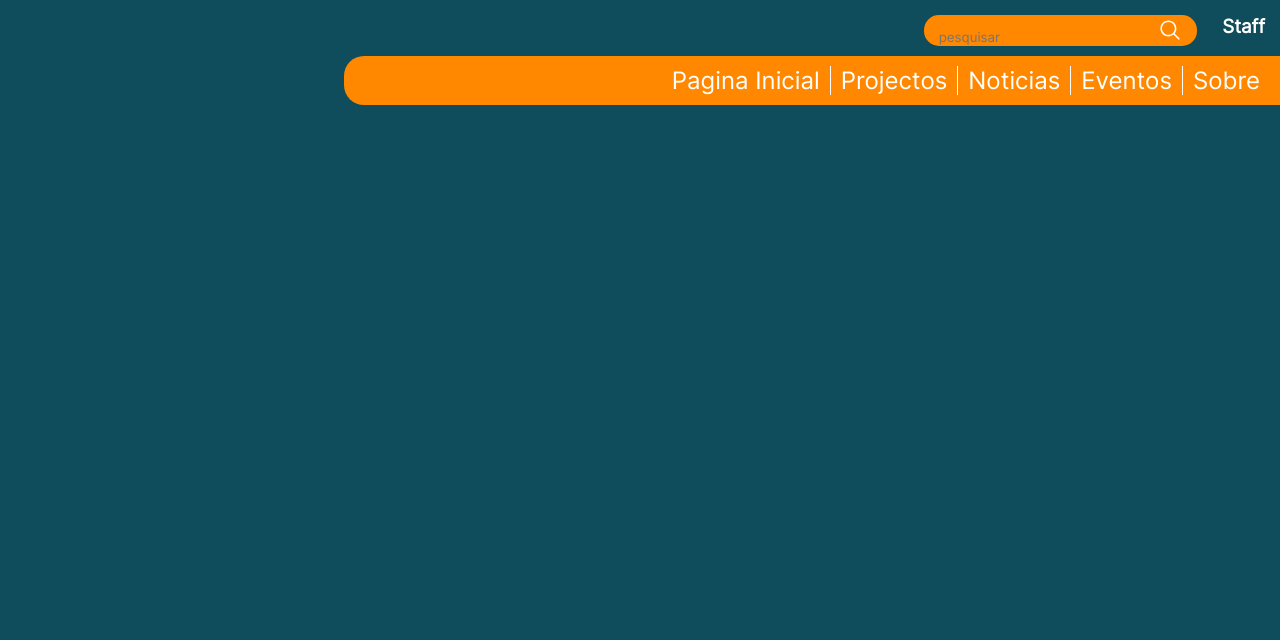
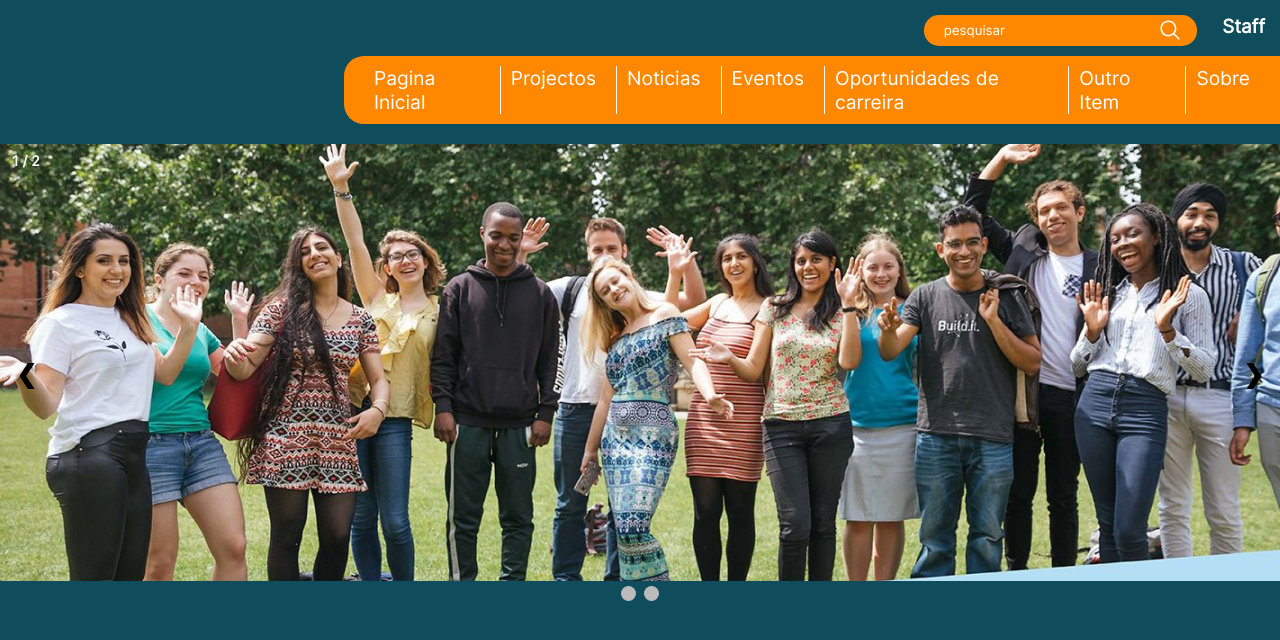
Before and after one commit to Jay-Ubisse/portal-fct, a PHP site: page / in a window 1280 px wide; the page is wider, and only the part inside the window is pictured. Shown: the top 640 px of that part. Run offline with PHP 8.4, Linux system fonts and the light colour scheme.

Commit message:
Actualizando o cabecalho e adicionando a seccao do slideshow

```diff
--- a/assets/css/global.css
+++ b/assets/css/global.css
@@ -1,7 +1,10 @@
+/* Tipografia */
 @font-face {
     font-family: inter;
     src: url(../fonts/Inter-Regular.ttf);
 }
+
+/* Estilos globais da pagina*/
 * {
     margin: 0;
     padding: 0;
@@ -22,17 +25,32 @@ header > section > div {
   padding: 0 15px;
   border-radius: 15px;
   margin-top: 15px;
+  position: relative;
 }
-header > section > div input {
+header > section > div > input {
     background-color: #FF8800;
     outline: none;
     border-style: none;
+    color: #FFFFFF;
+    position: relative;
+    top: -7px;
+    left: 5px;
+}
+::placeholder { /*para Chrome, Firefox, Opera e Safari*/
+    color: #FFFFFF;
+    opacity: 1; /*Para Firefox*/
+}
+:-ms-input-placeholder { /*Para Internet Explorer*/
+    color: #FFFFFF;
+}
+::-ms-input-placeholder { /*Para Microsoft Edge*/
     color: #FFFFFF;
 }
 header > section > div > img {
     width: 1.5rem;
     height: 1.5rem;
     margin-top: 3px;
+    cursor: pointer;
   }
 header > section > h3 {
     margin: 15px 15px 0 0;
@@ -49,7 +67,7 @@ header > nav > ul {
     margin-top: 10px;
     padding: 10px 20px;
     color: #FFFFFF;
-    font-size: x-large;
+    font-size: larger;
     background-color: #FF8800;
     font-weight: 500;
     display: flex;
@@ -60,8 +78,15 @@ header > nav > ul {
     border-top-left-radius: 20px;
     border-bottom-left-radius: 20px;
 }
+header > nav > ul > li {
+    padding: 0 10px;
+    cursor: pointer;
+}
+header > nav > ul > li:hover {
+    color: #FFB703;
+}
 header > nav > ul > li + li {
     border-left-style: solid;
-    padding-left: 10px;
     border-width: thin;
+    border-color: #FFFFFF;
 }
--- a/assets/css/index.css
+++ b/assets/css/index.css
@@ -0,0 +1,84 @@
+/* O container do slideshow */
+.slideshow-container {
+    width: 100%;
+    position: relative;
+    margin-top: 20px;
+}
+
+/* Ocultar outras imagens por padrao */
+.hide {
+    display: none;
+}
+
+/* Butoes de proximo e anterior */
+.prev,
+.next {
+    cursor: pointer;
+    position: absolute;
+    top: 50%;
+    width: auto;
+    margin-top: -22px;
+    padding: 16px;
+    color: black;
+    font-weight: bold;
+    font-size: 25px;
+    transition: 0.6s ease;
+    border-radius: 0 3px 3px 0;
+    user-select: none;
+}
+
+/* Posicionar o botao "proximo" a direita */
+.next {
+    right: 0;
+    border-radius: 3px 0 0 3px;
+}
+
+/* Quando passar o mouser pelos botoes "proximo e anterir" mudar o fundo para branco com alguma opacidade*/
+.prev:hover,
+.next:hover {
+    background-color: rgba(0, 0, 0, 0.8);
+    color: #FFFFFF;
+}
+
+/* Os numeros (1/2 etc) */
+.numbertext {
+    color: #FFFFFF;
+    font-size: 14px;
+    font-weight: bold;
+    padding: 8px 12px;
+    position: absolute;
+    top: 0;
+}
+
+/* Os pontos/bullets/indicadores */
+.dot {
+    cursor: pointer;
+    height: 15px;
+    width: 15px;
+    margin: 0 2px;
+    background-color: #bbb;
+    border-radius: 50%;
+    display: inline-block;
+    transition: background-color 0.6s ease;
+}
+
+.active,
+.dot:hover {
+    background-color: #717171;
+}
+
+/* animacao fade*/
+.fade {
+    animation-name: fade;
+    animation-duration: 1.5s;
+}
+
+@keyframes fade {
+    from {
+        opacity: .4
+    }
+
+    to {
+        opacity: 1
+    }
+}
--- a/index.html
+++ b/index.html
@@ -6,6 +6,7 @@
     <meta name="viewport" content="width=device-width, initial-scale=1.0">
     <title>Portal FCT</title>
     <link rel="stylesheet" href="./assets/css/global.css">
+    <link rel="stylesheet" href="./assets/css/index.css">
 </head>
 <body>
     <header>
@@ -22,12 +23,31 @@
                 <li>Projectos</li>
                 <li>Noticias</li>
                 <li>Eventos</li>
+                <li>Oportunidades de carreira</li>
+                <li>Outro Item</li>
                 <li>Sobre</li>
             </ul>
         </nav>
     </header>
     <main>
-
+        <section id="slideshow">
+            <div class="slideshow-container">
+                <div class="mySlides fade">
+                    <div class="numbertext">1 / 2</div>
+                    <img src="./assets/img/students.png">
+                </div>
+                <div class="mySlides hide fade">
+                    <div class="numbertext">2 / 2</div>
+                    <img src="./assets/img/students.png">
+                </div>
+                <a class="prev">&#10094;</a>
+                <a class="next">&#10095;</a>
+            </div>
+            <div style="text-align:center">
+                <span class="dot"></span>
+                <span class="dot"></span>
+            </div>
+        </section>
     </main>
     <footer>
 
```
